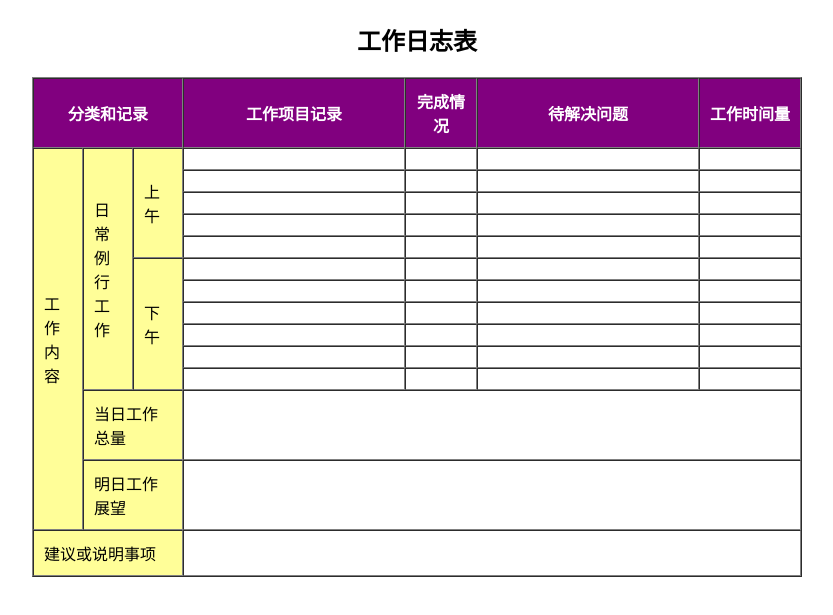
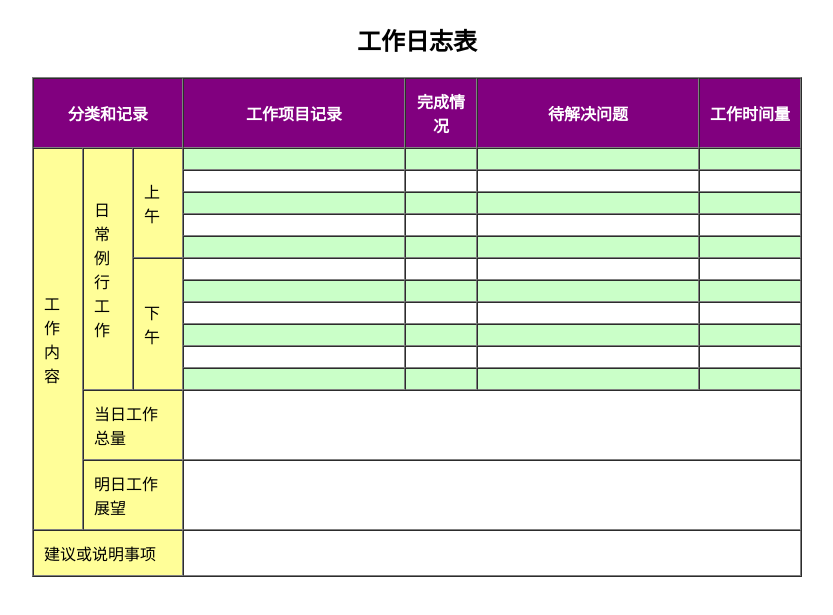
Before and after one commit to Stealth2/Stealth2.github.io, a plain HTML site: page 06/index.html in a window 1280 px wide. Shown: the part 87-702 px from the top of the page, without its empty margins (223-1056 px from the left). Drawn offline with Linux system fonts and the light colour scheme.

Commit message:
Add files via upload

```diff
--- a/06/index.html
+++ b/06/index.html
@@ -5,8 +5,8 @@
 	<title>表格的使用</title>
 	<style>
 	th{
-				background: #81007f;
-				color: white
+		background: #81007f;
+		color: white
 			};
 	</style>
 </head>
@@ -30,10 +30,10 @@
 		<td rowspan="13">工作内容</td>
 		<td rowspan="11">日常例行工作</td>
 		<td rowspan="5">上午</td>
-		<td></td>
-		<td></td>
-		<td></td>
-		<td></td>
+		<td bgcolor="#CAFFC8"></td>
+		<td bgcolor="#CAFFC8"></td>
+		<td bgcolor="#CAFFC8"></td>
+		<td bgcolor="#CAFFC8"></td>
 	</tr>
 	<tr>
 		<td></td>
@@ -42,10 +42,10 @@
 		<td></td>
 	</tr>
 	<tr>
-		<td></td>
-		<td></td>
-		<td></td>
-		<td></td>
+		<td bgcolor="#CAFFC8"></td>
+		<td bgcolor="#CAFFC8"></td>
+		<td bgcolor="#CAFFC8"></td>
+		<td bgcolor="#CAFFC8"></td>
 	</tr>
 	<tr>
 		<td></td>
@@ -54,10 +54,10 @@
 		<td></td>
 	</tr>
 	<tr>
-		<td></td>
-		<td></td>
-		<td></td>
-		<td></td>
+		<td bgcolor="#CAFFC8"></td>
+		<td bgcolor="#CAFFC8"></td>
+		<td bgcolor="#CAFFC8"></td>
+		<td bgcolor="#CAFFC8"></td>
 	</tr>
 	<tr>
 		<td rowspan="6">下午</td>
@@ -67,11 +67,10 @@
         <td></td>
 	</tr>
 	<tr>
-		<td></td>
-		<td></td>
-		<td></td>
-		<td></td>
-
+		<td bgcolor="#CAFFC8"></td>
+		<td bgcolor="#CAFFC8"></td>
+		<td bgcolor="#CAFFC8"></td>
+		<td bgcolor="#CAFFC8"></td>
 	</tr>
 	<tr>
 		<td></td>
@@ -81,11 +80,10 @@
 
 	</tr>
 	<tr>
-		<td></td>
-		<td></td>
-		<td></td>
-		<td></td>
-
+		<td bgcolor="#CAFFC8"></td>
+		<td bgcolor="#CAFFC8"></td>
+		<td bgcolor="#CAFFC8"></td>
+		<td bgcolor="#CAFFC8"></td>
 	</tr>
 	<tr>
 		<td></td>
@@ -94,10 +92,10 @@
 		<td></td>
 	</tr>
 	<tr>
-		<td></td>
-		<td></td>
-		<td></td>
-		<td></td>
+		<td bgcolor="#CAFFC8"></td>
+		<td bgcolor="#CAFFC8"></td>
+		<td bgcolor="#CAFFC8"></td>
+		<td bgcolor="#CAFFC8"></td>
 	</tr>
 	<tr>
 		<td colspan="2">当日工作总量</td>
```
